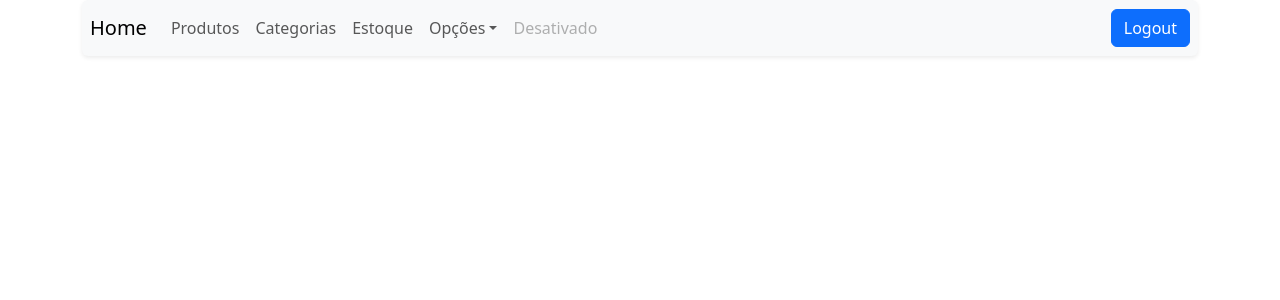
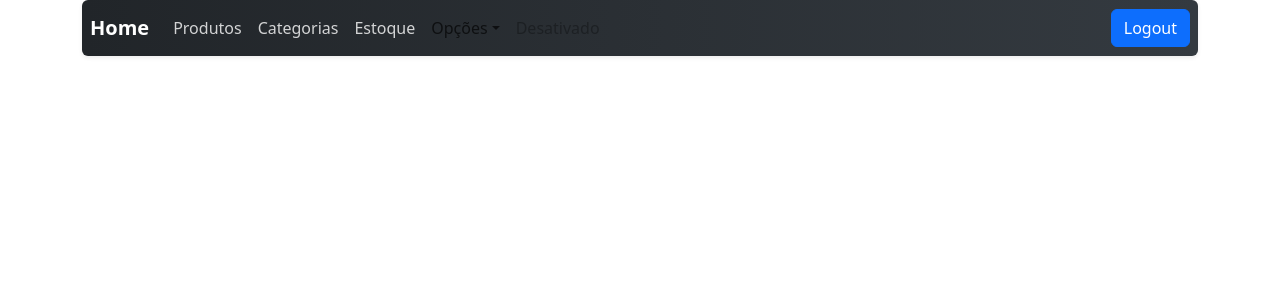
Before and after one commit to rogercaetanos/pizzaria-itbc, a React (Vite) app: page / in a window 1280 px wide. Shown: the top 300 px of the page. Built offline with nearby package versions, Linux system fonts and the light colour scheme.

Commit message:
Lógica da estilização personalizada

```diff
--- a/src/pages/MenuFuncionario/MenuFuncionario.jsx
+++ b/src/pages/MenuFuncionario/MenuFuncionario.jsx
@@ -1,10 +1,13 @@
+
+import styles from "./MenuFuncionario.module.css"
+
 
 const MenuFuncionario = () => {
 
     return (
         <div>
-              <nav className="navbar navbar-expand-lg navbar-light bg-light p-2 rounded shadow-sm w-100">
-        <a className="navbar-brand" href="/pizzaria/funcionario/home">
+              <nav className={`navbar navbar-expand-lg navbar-light bg-light p-2 rounded shadow-sm w-100 ${styles.menu}`}>
+        <a className={`navbar-brand ${styles.logo}`} href="/pizzaria/funcionario/home">
           Home
         </a>
 
@@ -24,17 +27,17 @@
         <div className="collapse navbar-collapse" id="navbarSupportedContent">
           <ul className="navbar-nav me-auto">
             <li className="nav-item active">
-              <a className="nav-link" href="/pizzaria/funcionario/produtos">
+              <a className={`nav-link ${styles.itemMenu}`} href="/pizzaria/funcionario/produtos">
                 Produtos
               </a>
             </li>
             <li className="nav-item">
-              <a className="nav-link" href="/pizzaria/funcionario/categorias">
+              <a className={`nav-link ${styles.itemMenu}`} href="/pizzaria/funcionario/categorias">
                 Categorias
               </a>
             </li>
             <li className="nav-item">
-              <a className="nav-link" href="/pizzaria/funcionario/estoques">
+              <a className={`nav-link ${styles.itemMenu}`} href="/pizzaria/funcionario/estoques">
                 Estoque
               </a>
             </li>
--- /dev/null
+++ b/src/pages/MenuFuncionario/MenuFuncionario.module.css
@@ -0,0 +1,29 @@
+/* A palavra "module"  na composição do nome do arquivo É OBRIGATÓRIO para criarmos estilos personalizados
+   e que não tenha problemas em conflitos com nomes de classes, seletores etc...
+*/
+
+.menu {
+
+    background:
+    linear-gradient(
+        90deg,
+        #212529,
+        #343a40
+    );
+}
+
+.logo {
+
+    color: white !important;
+    font-weight: bold;
+    font-size: 14.rem;
+}
+
+.itemMenu {
+    color:  rgba(255, 255, 255, .8) !important;
+    transition: .3s;
+}
+.itemMenu:hover {
+    color: orange !important;
+    transform: translateY(-1px);
+}
```
